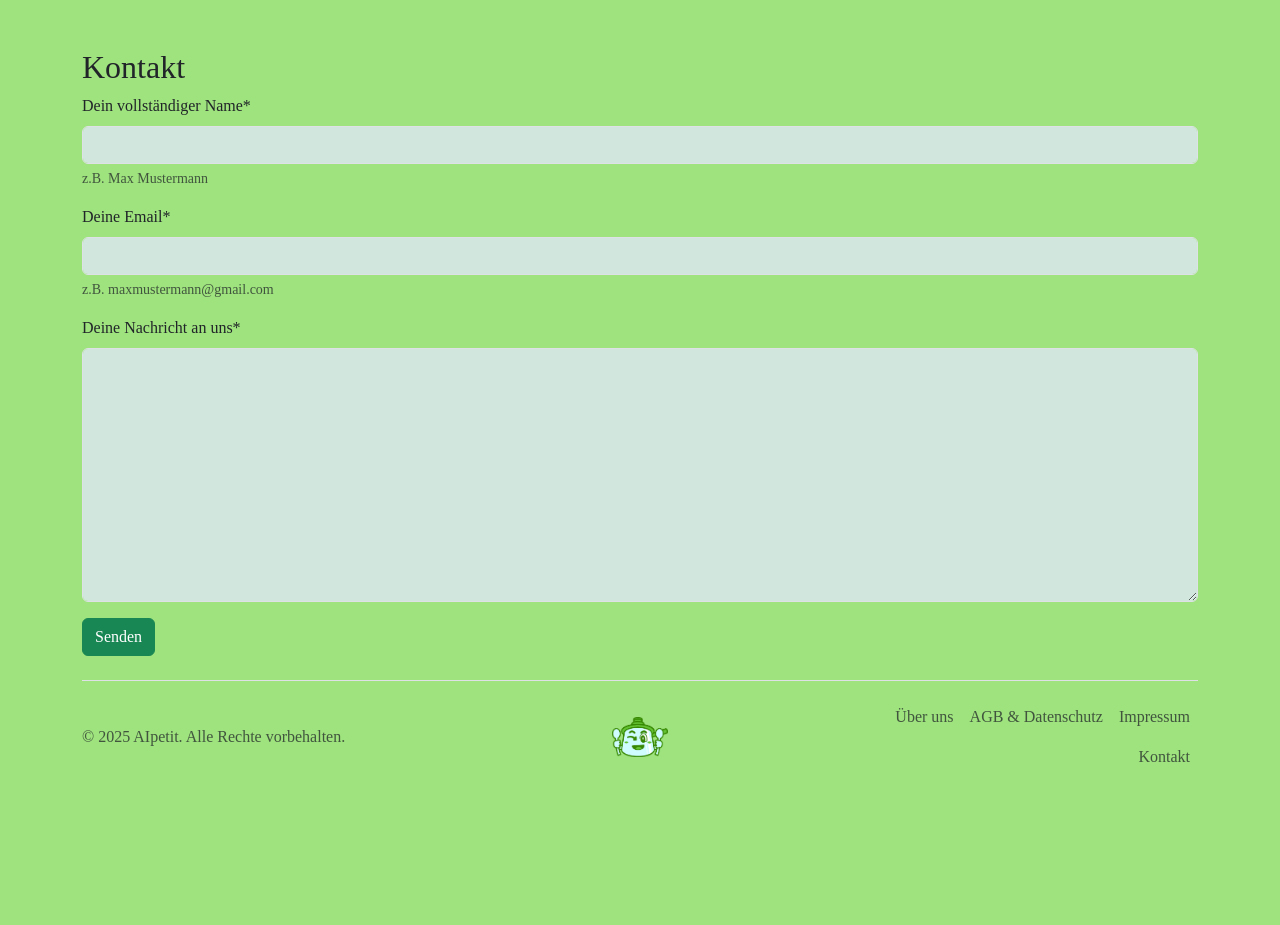
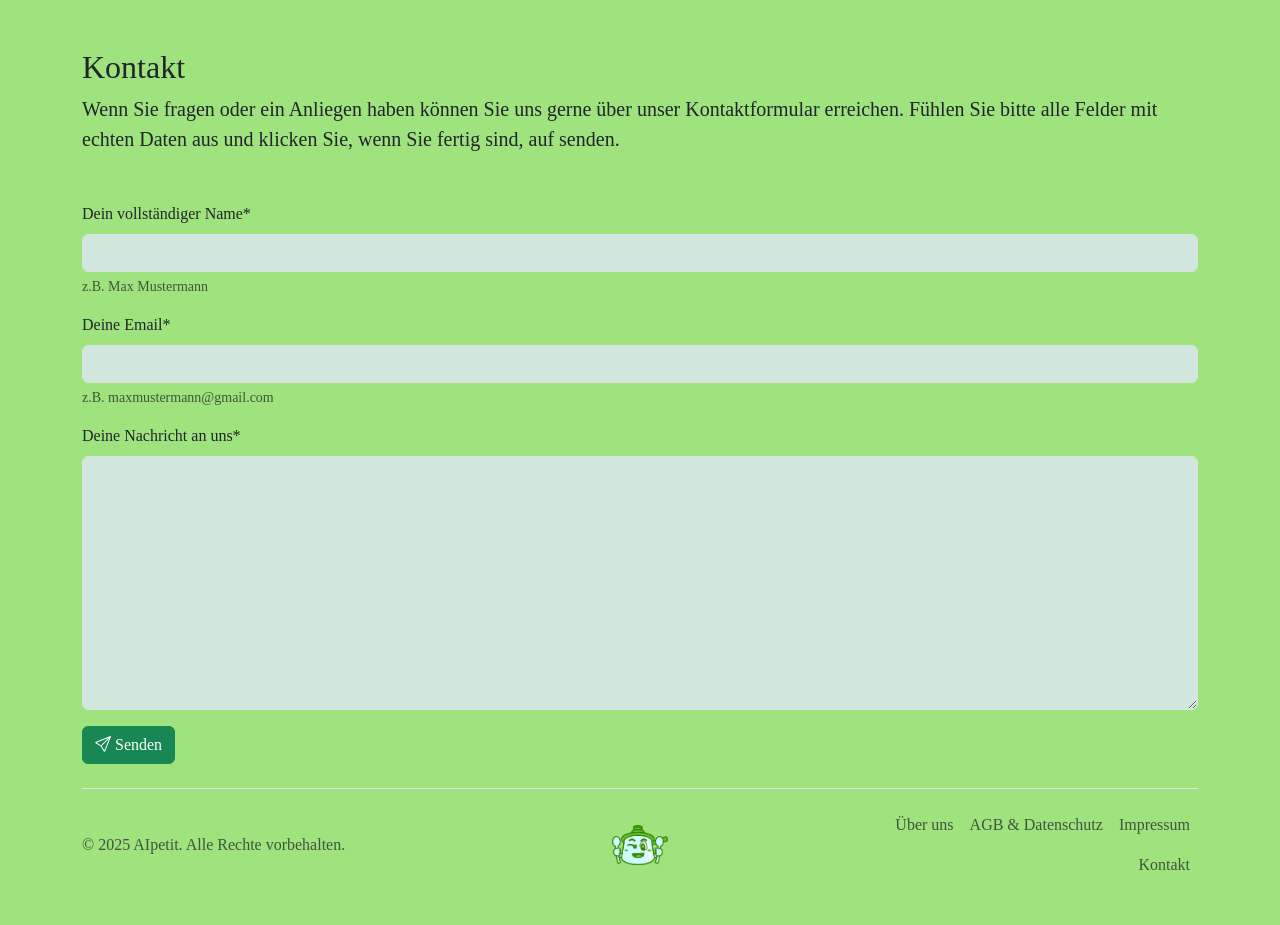
Before and after one commit to Vallekralle/AIpetit, a Django app: template templates/pages/contact.html in a window 1280 px wide. Shown: the part 113-1038 px from the top of the page. Before the commit the page ends 875 px from the top, so only its background shows below. Run offline with Django 5.2, Linux system fonts and the light colour scheme; the template is opened without the code that fills it: values that come from a table or form of the project are taken from there, others are empty; parts of the project's set-up code (start-up, migrations or seed data) failed here and were passed over; some libraries are stand-ins or nearby versions; some web fonts are replaced.

Commit message:
Added icons to all buttons and improved the contact page

```diff
--- a/pages/views.py
+++ b/pages/views.py
@@ -43,6 +43,6 @@ class ContactView(FormView):
         )
         return self.render_to_response(
             self.get_context_data(
-                form=EmailForm(), output="Email wurde erfolgreich versendet!"
+                form=EmailForm(), output="Ihre Email wurde erfolgreich versendet!"
                 )
             )
--- a/templates/pages/contact.html
+++ b/templates/pages/contact.html
@@ -11,7 +11,11 @@
 
 <div class="container mt-5">
     <h2>Kontakt</h2>
-
+    <p class="fs-5 mb-5">
+        Wenn Sie fragen oder ein Anliegen haben können Sie uns gerne über unser Kontaktformular erreichen.
+        Fühlen Sie bitte alle Felder mit echten Daten aus und klicken Sie, wenn Sie fertig sind, auf
+        senden.
+    </p>
     {% if output %}
         <div class="alert alert-success">
             {{ output }} 🥳
@@ -20,7 +24,7 @@
     <form method="post">
         {% csrf_token %}
         {{ form|crispy }}
-        <button class="btn btn-success" type="submit">Senden</button>
+        <button class="btn btn-success" type="submit"><i class="bi bi-send"></i> Senden</button>
     </form>
 </div>
 
--- a/templates/tips/detail_tip.html
+++ b/templates/tips/detail_tip.html
@@ -94,7 +94,7 @@
     <form method="post">
         {% csrf_token %}
         {{ form|crispy }}
-        <button class="btn btn-primary">Veröffentlichen</button>
+        <button class="btn btn-primary"><i class="bi bi-send"></i> Veröffentlichen</button>
     </form>
 </div>
 
--- a/templates/tips/update_tip.html
+++ b/templates/tips/update_tip.html
@@ -17,7 +17,7 @@
     <form enctype="multipart/form-data" method="post">
         {% csrf_token %}
         {{ form|crispy }}
-        <button class="btn btn-success mt-3" type="submit">Speichern</button>
+        <button class="btn btn-success mt-3" type="submit"><i class="bi bi-floppy"></i> Speichern</button>
     </form>
 </div>
 
```
Also changed, not shown: templates/base.html (+4 -4 lines), templates/tips/tip_list.html (+4 -4 lines).
